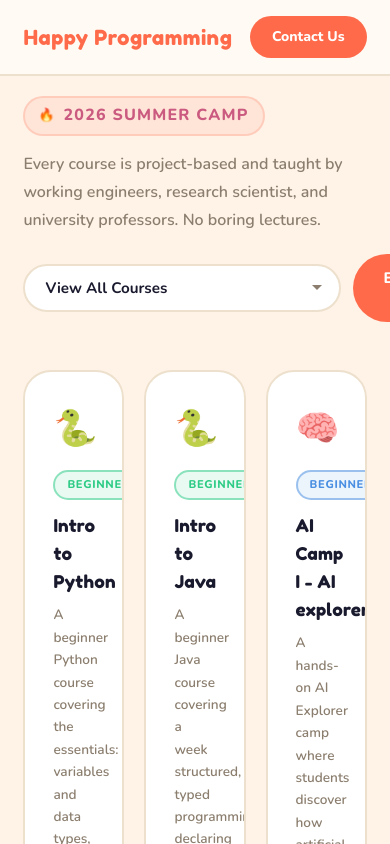
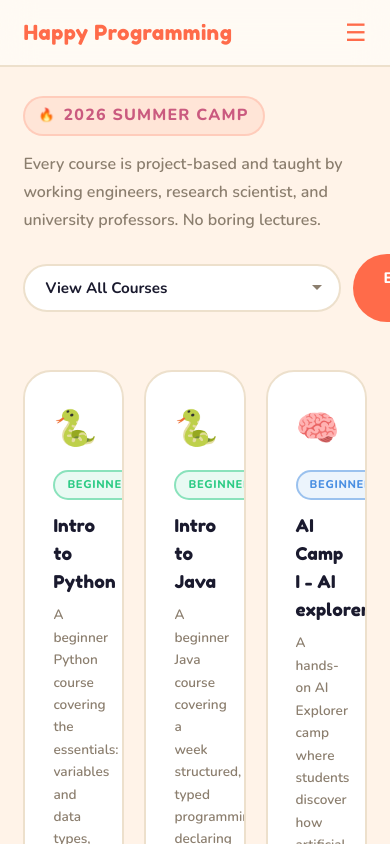
Before and after one commit to happy-programming-site/frontend, a React (Vite) app: page / in a window 390 px wide. Shown: the top 844 px of the page. Built offline with nearby package versions, Linux system fonts and the light colour scheme.

Commit message:
support mobile phone.

```diff
--- a/src/components/Navbar.jsx
+++ b/src/components/Navbar.jsx
@@ -1,11 +1,16 @@
+import { useState } from "react";
 import styles from "./Navbar.module.css";
 
 export default function Navbar() {
+  const [open, setOpen] = useState(false);
+
   return (
     <nav className={styles.nav}>
       <a href='#' className={styles.logo}>
         Happy Programming
       </a>
+
+      {/* Desktop links */}
       <ul className={styles.links}>
         <li>
           <a
@@ -16,10 +21,6 @@ export default function Navbar() {
             <span className={styles.summerLink}>2026 Summer Camp</span>
           </a>
         </li>
-
-        {/* <li>
-          <a href='#pricing'>Pricing</a>
-        </li> */}
         <li>
           <a href='#private'>Private</a>
         </li>
@@ -30,9 +31,36 @@ export default function Navbar() {
           <a href='#faq'>FAQ</a>
         </li>
       </ul>
+
       <a href='#contact' className={styles.cta}>
         Contact Us
       </a>
+
+      {/* Hamburger button */}
+      <button className={styles.hamburger} onClick={() => setOpen(!open)}>
+        {open ? "✕" : "☰"}
+      </button>
+
+      {/* Mobile menu */}
+      {open && (
+        <ul className={styles.mobileMenu} onClick={() => setOpen(false)}>
+          <li>
+            <a href='#courses'>🔥 2026 Summer Camp</a>
+          </li>
+          <li>
+            <a href='#private'>Private</a>
+          </li>
+          <li>
+            <a href='#about'>About</a>
+          </li>
+          <li>
+            <a href='#faq'>FAQ</a>
+          </li>
+          <li>
+            <a href='#contact'>Contact Us</a>
+          </li>
+        </ul>
+      )}
     </nav>
   );
 }
--- a/src/components/Navbar.module.css
+++ b/src/components/Navbar.module.css
@@ -100,3 +100,52 @@
     display: none;
   }
 }
+
+.hamburger {
+  display: none;
+  background: none;
+  border: none;
+  font-size: 1.5rem;
+  cursor: pointer;
+  color: var(--coral);
+}
+
+.mobileMenu {
+  display: none;
+  position: absolute;
+  top: 100%;
+  left: 0;
+  right: 0;
+  background: rgba(255, 251, 245, 0.98);
+  border-bottom: 2.5px solid var(--border);
+  list-style: none;
+  flex-direction: column;
+  padding: 16px 6%;
+  gap: 20px;
+}
+
+.mobileMenu a {
+  text-decoration: none;
+  color: var(--muted);
+  font-size: 1rem;
+  font-weight: 700;
+}
+
+.mobileMenu a:hover {
+  color: var(--coral);
+}
+
+@media (max-width: 900px) {
+  .links {
+    display: none;
+  }
+  .cta {
+    display: none;
+  }
+  .hamburger {
+    display: block;
+  }
+  .mobileMenu {
+    display: flex;
+  }
+}
```
